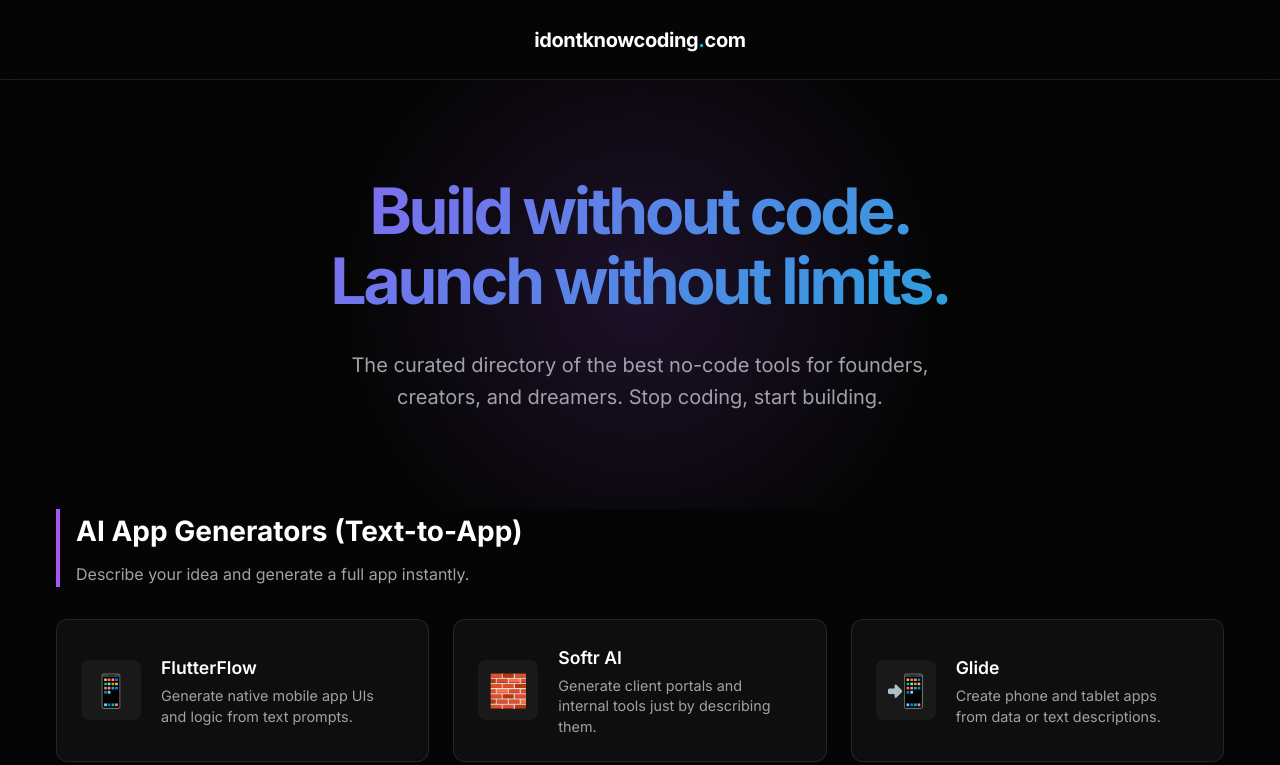
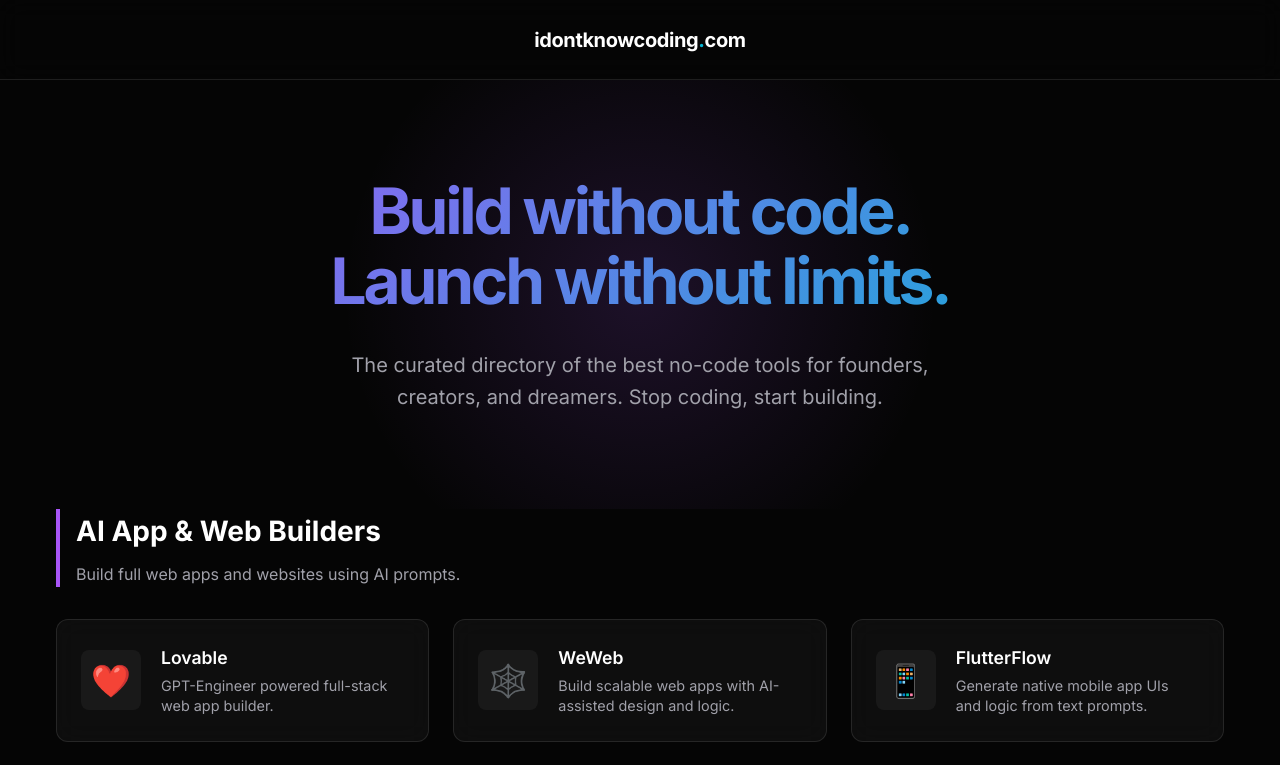
Before and after one commit to idontknowcoding-ai/idontknowcoding-ai, a React (Vite) app: page / in a window 1280 px wide. Shown: the top 765 px of the page. Built offline with nearby package versions, Linux system fonts and the light colour scheme.

Commit message:
feat: add Lovable and WeWeb, rename category to AI App & Web Builders

```diff
--- a/src/data/tools.js
+++ b/src/data/tools.js
@@ -1,8 +1,20 @@
 export const toolsData = [
     {
-        category: "AI App Generators (Text-to-App)",
-        description: "Describe your idea and generate a full app instantly.",
+        category: "AI App & Web Builders",
+        description: "Build full web apps and websites using AI prompts.",
         tools: [
+            {
+                name: "Lovable",
+                description: "GPT-Engineer powered full-stack web app builder.",
+                url: "https://lovable.dev",
+                icon: "❤️"
+            },
+            {
+                name: "WeWeb",
+                description: "Build scalable web apps with AI-assisted design and logic.",
+                url: "https://weweb.io",
+                icon: "🕸️"
+            },
             {
                 name: "FlutterFlow",
                 description: "Generate native mobile app UIs and logic from text prompts.",
```
